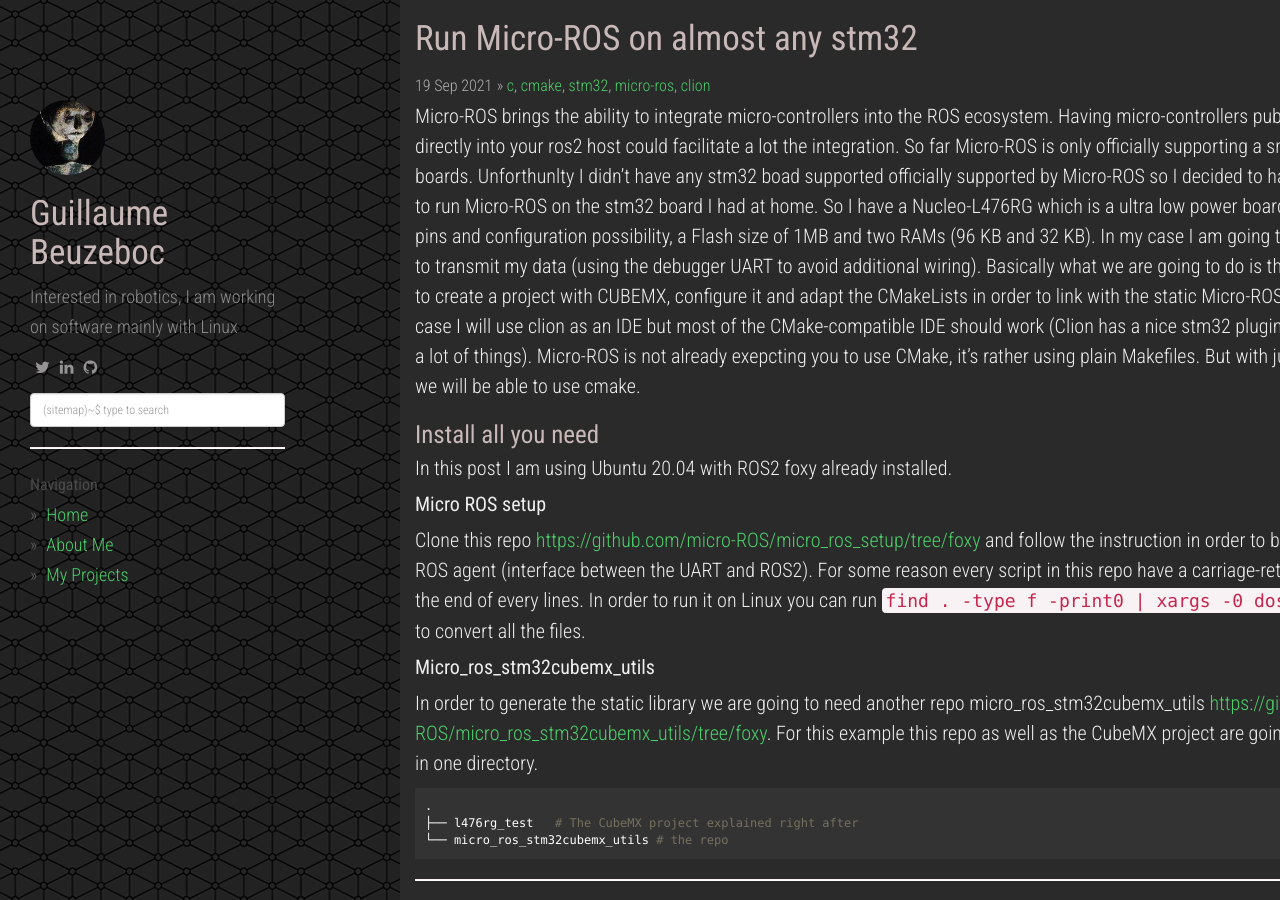
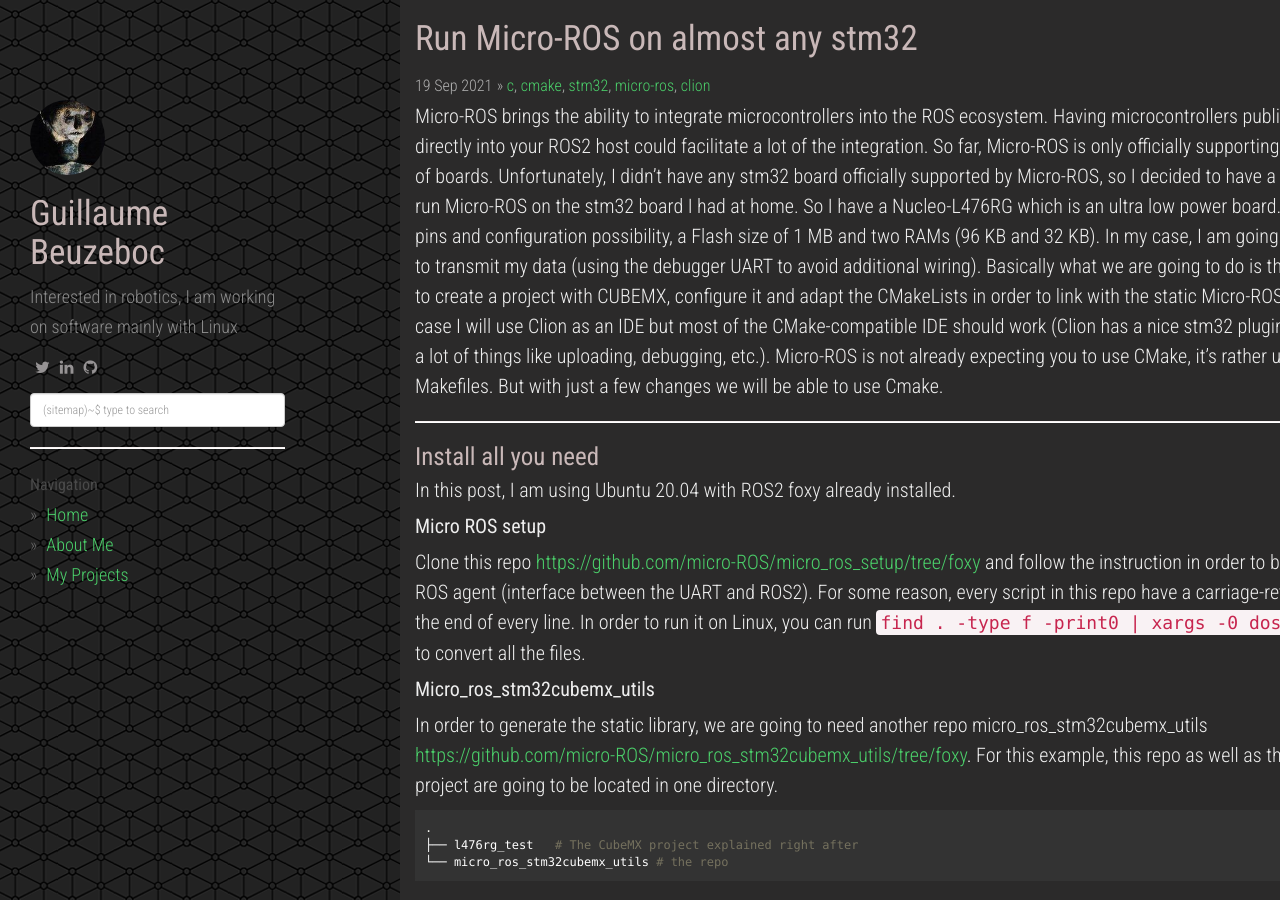
Before and after one commit to agusmakmun/agusmakmun.github.io, a Jekyll site: the page built from _posts/2021-09-20-run-microros-on-almost-any-stm32.markdown, in a window 1280 px wide and 900 px high. Built offline with Jekyll 4.4.1, drawn with Linux system fonts in a browser that asks for light colours; nearby versions of some CDN libraries; comment, search, counter and statistics services are not loaded; some of the changed text lies outside the part shown.

Commit message:
fix typos

```diff
--- a/_posts/2021-09-20-run-microros-on-almost-any-stm32.markdown
+++ b/_posts/2021-09-20-run-microros-on-almost-any-stm32.markdown
@@ -6,18 +6,20 @@
 image: Broadcast_Mail.png
 ---
 
-Micro-ROS brings the ability to integrate micro-controllers into the ROS ecosystem. Having micro-controllers publishing topic directly into your ros2 host could facilitate a lot the integration. So far Micro-ROS is only officially supporting a small amount of boards. Unforthunlty I didn't have any stm32 boad supported officially supported by Micro-ROS so I decided to have a look at how to run Micro-ROS on the stm32 board I had at home. So I have a Nucleo-L476RG which is a ultra low power board. It has a lot of pins and configuration possibility, a Flash size of 1MB and two RAMs (96 KB and 32 KB). In my case I am going to use the UART to transmit my data (using the debugger UART to avoid additional wiring). Basically what we are going to do is that we are going to create a project with CUBEMX, configure it and adapt the CMakeLists in order to link with the static Micro-ROS library. In my case I will use clion as an IDE but most of the CMake-compatible IDE should work (Clion has a nice stm32 plugins that facilitates a lot of things). Micro-ROS is not already exepcting you to use CMake, it's rather using plain Makefiles. But with just a few change we will be able to use cmake.
+Micro-ROS brings the ability to integrate microcontrollers into the ROS ecosystem. Having microcontrollers publishing topic directly into your ROS2 host could facilitate a lot of the integration. So far, Micro-ROS is only officially supporting a small amount of boards. Unfortunately, I didn't have any stm32 board officially supported by Micro-ROS, so I decided to have a look at how to run Micro-ROS on the stm32 board I had at home. So I have a Nucleo-L476RG which is an ultra low power board. It has a lot of pins and configuration possibility, a Flash size of 1 MB and two RAMs (96 KB and 32 KB). In my case, I am going to use the UART to transmit my data (using the debugger UART to avoid additional wiring). Basically what we are going to do is that we are going to create a project with CUBEMX, configure it and adapt the CMakeLists in order to link with the static Micro-ROS library. In my case I will use Clion as an IDE but most of the CMake-compatible IDE should work (Clion has a nice stm32 plugins that facilitates a lot of things like uploading, debugging, etc.). Micro-ROS is not already expecting you to use CMake, it's rather using plain Makefiles. But with just a few changes we will be able to use Cmake.
+
+-----
 
 ### Install all you need
 
-In this post I am using Ubuntu 20.04 with ROS2 foxy already installed.
+In this post, I am using Ubuntu 20.04 with ROS2 foxy already installed.
 
 #### Micro ROS setup
 
-Clone this repo <https://github.com/micro-ROS/micro_ros_setup/tree/foxy> and follow the instruction in order to build the Micro-ROS agent (interface between the UART and ROS2). For some reason every script in this repo have a carriage-return character at the end of every lines. In order to run it on Linux you can run `find . -type f -print0 | xargs -0 dos2unix` in order to convert all the files.
+Clone this repo <https://github.com/micro-ROS/micro_ros_setup/tree/foxy> and follow the instruction in order to build the Micro-ROS agent (interface between the UART and ROS2). For some reason, every script in this repo have a carriage-return character at the end of every line. In order to run it on Linux, you can run `find . -type f -print0 | xargs -0 dos2unix` in order to convert all the files.
 #### Micro_ros_stm32cubemx_utils
-In order to generate the static library we are going to need another repo micro_ros_stm32cubemx_utils <https://github.com/micro-ROS/micro_ros_stm32cubemx_utils/tree/foxy>.
-For this example this repo as well as the CubeMX project are going to be located in one directory.
+In order to generate the static library, we are going to need another repo micro_ros_stm32cubemx_utils <https://github.com/micro-ROS/micro_ros_stm32cubemx_utils/tree/foxy>.
+For this example, this repo as well as the CubeMX project are going to be located in one directory.
 {% highlight bash %}
 .
 ├── l476rg_test   # The CubeMX project explained right after
@@ -47,25 +49,25 @@
 ![DMA setup](/static/img/posts/Run_micro-ros_on_almost_any_stm32/DMA.png "DMA setup")
 
 #### FreeRTOS
-For our example we will need FreeRTOS. We will simply need to configure a task (the default) for micro-ros. Activate FreeRTOS in CubeMX (I used CMSIS v2). Micro-ros will need at least 12kB for it's task hence we need to increase the default TOTAL_HEAP_SIZE of FreeRTOS. I picked 20000 bytes for my test (but you can of course use 12000).
+For our example, we will need FreeRTOS. We will simply need to configure a task (the default) for Micro-ROS. Activate FreeRTOS in CubeMX (I used CMSIS v2). Micro-ros will need at least 12 kB for its task, hence we need to increase the default TOTAL_HEAP_SIZE of FreeRTOS. I picked 20000 bytes for my test (but you can of course use 12000).
 
 
 ![FreeRTOS setup](/static/img/posts/Run_micro-ros_on_almost_any_stm32/freertos.png "FreeRTOS setup")
 
 
-You must also create a task for you micro-ros. We are simply going to use the default one. And set a size of 3000 words (3000 words of 4 bytes is 12kB).
+You must also create a task for your Micro-ROS. We are simply going to use the default one. And set a size of 3000 words (3000 words of 4 bytes is 12 kB).
 
 
 ![FreeRTOS task setup](/static/img/posts/Run_micro-ros_on_almost_any_stm32/freertos_task.png "FreeRTOS task setup")
 
 
 #### Generate the project
-Here I want to use clion with cmake hence I am going to generate my project for the SW4STM32 toolchain : Project Manage -> Project -> Toolchain / IDE; and select SW4STM32. Generate code in order to have the source files as well as the CMakeLists.txt.
+Here I want to use Clion with Cmake hence I am going to generate my project for the SW4STM32 toolchain : Project Manage -> Project -> Toolchain / IDE; and select SW4STM32. Generate code in order to have the source files as well as the CMakeLists.txt.
 
 -----
 
 ### Generate the Micro-ROS static library
-Here we are going to use the micro_ros_stm32cubemx_utils repo that we donwloaded before. This repository is using the makefiles to extract the compilation flags in order to build the micro-ros static library. Unfortunatly so far it's only extracting from files with .mk extension and in our case the file containing the flags (generated by cmake) is called `flags.make`. Thus we will have to make a little change to the repo. We will change the file microros_static_library_ide/library_generation/library_generation.sh by adding `[a]` and `[e]` line 13:
+Here we are going to use the micro_ros_stm32cubemx_utils repo that we downloaded before. This repository is using the Makefiles to extract the compilation flags in order to build the Micro-ROS static library. Unfortunately, so far it's only extracting from files with .mk extension and in our case the file containing the flags (generated by Cmake) is called `flags.make`. Thus, we will have to make a little change to the repo. We will change the file microros_static_library_ide/library_generation/library_generation.sh by adding `[a]` and `[e]` line 13:
 {% highlight git %}
 @@ -10,7 +10,7 @@ if [ -f "$BASE_PATH/libmicroros/libmicroros.a" ]; then
      exit 0
```
Also changed, not shown: other parts of _posts/2021-09-20-run-microros-on-almost-any-stm32.markdown (+8 -8 lines).
